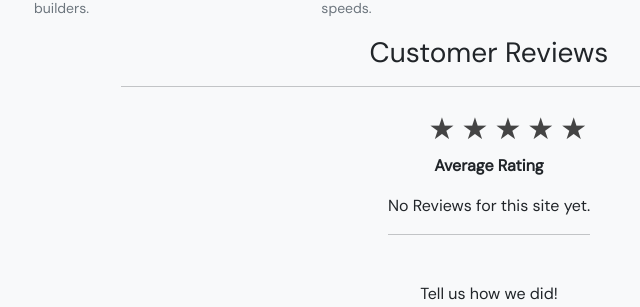
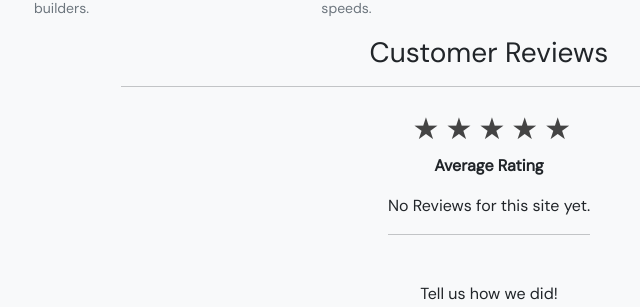
Before and after one commit to bob134552/Battlestations, a Django app: page / in a window 1280 px wide. Shown: the part 1173-1480 px from the top of the page, without its empty margins (151-791 px from the left). Run offline with Django 3.2, Linux system fonts and the light colour scheme; data comes from the database, SQL or seed files in the repository; data that the repository does not hold is empty; some libraries are stand-ins or nearby versions.

Commit message:
margin on average rating.

```diff
--- a/home/templates/home/includes/customer-reviews.html
+++ b/home/templates/home/includes/customer-reviews.html
@@ -7,7 +7,7 @@
     <div class="row mx-auto">
         <div class="col-12 text-center">
             <div class="stars">
-                <form>
+                <form class="me-3">
                     <input class="star star-5" id="star-5" type="radio" name="star" {% if rating_avg == 5 %}
                         checked{% endif %} disabled />
                     <label class="star star-5" for="star-5"></label>
```
